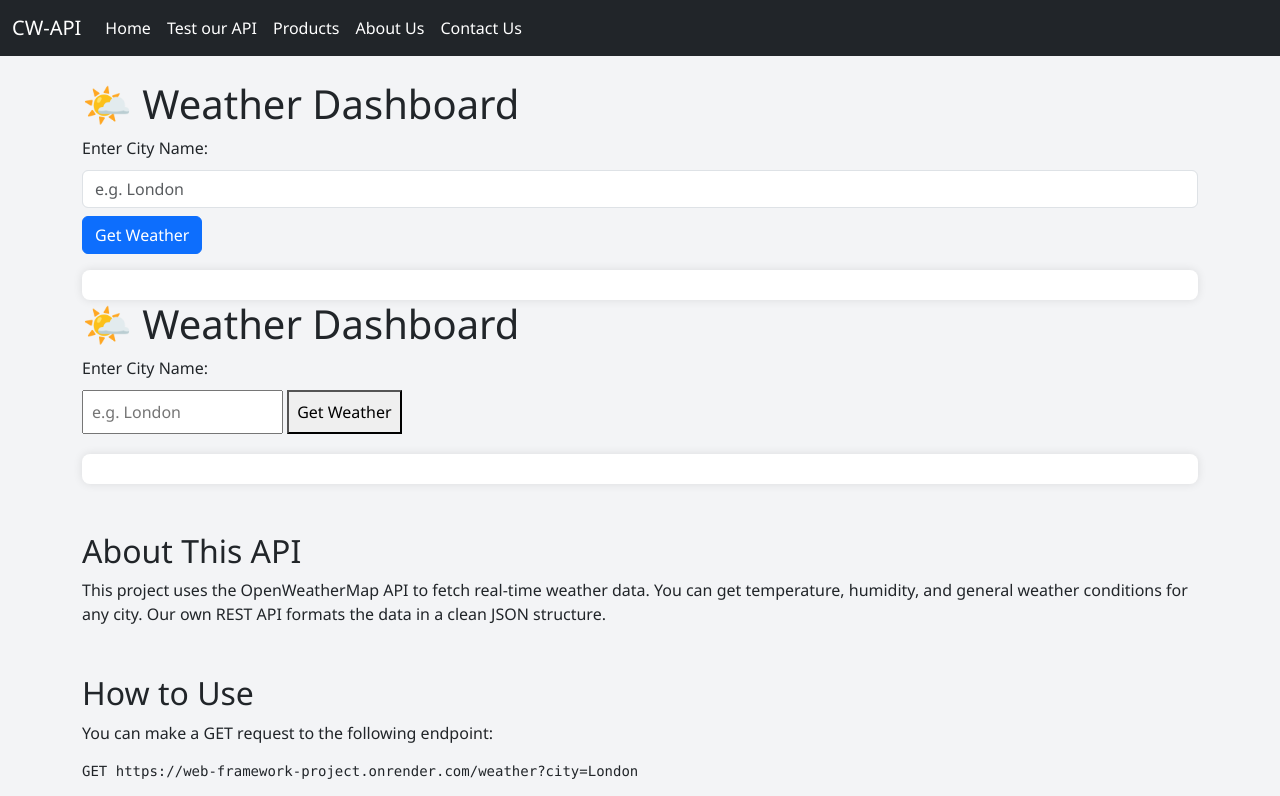
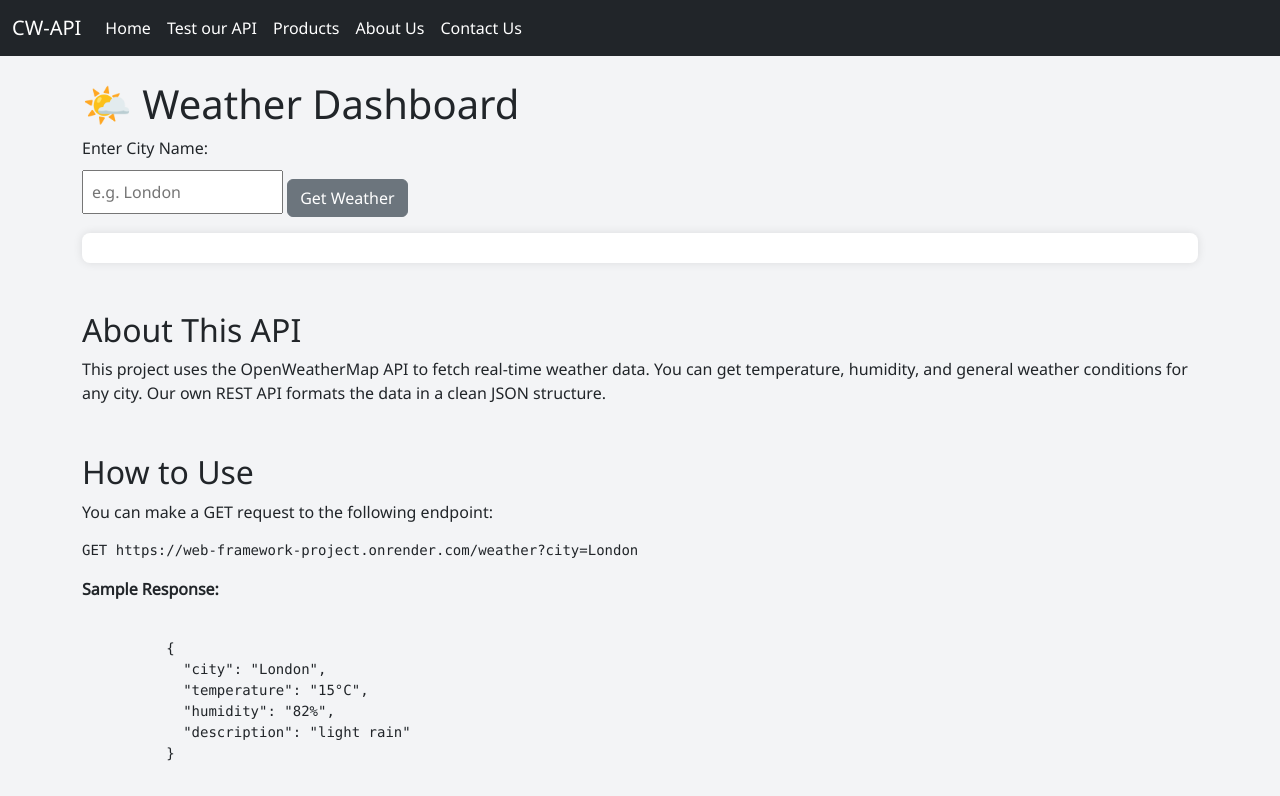
Before and after one commit to Julian23000/Web-Framework-Project, a website: page weather-dashboard-api/public/index.html in a window 1280 px wide. Shown: the top 796 px of the page. Drawn offline with nearby package versions, Linux system fonts and the light colour scheme.

Commit message:
debugging

```diff
--- a/weather-dashboard-api/public/index.html
+++ b/weather-dashboard-api/public/index.html
@@ -95,25 +95,13 @@
       </script>
       <h1 id="test-api" tabindex="0">🌤️ <span id="weather-dashboard">Weather Dashboard</span></h1>
 
-      <form onsubmit="event.preventDefault(); getWeather();" aria-label="Weather Search">
-        <label for="city">Enter City Name:</label><br />
-        <input type="text" id="city" name="city" placeholder="e.g. London" class="form-control" />
-        <button type="submit" class="btn btn-primary mt-2" id="getWeather">Get Weather</button>
-      </form>
+      <label for="city">Enter City Name:</label><br />
+      <input type="text" id="city" name="city" placeholder="e.g. London" />
+      <button onclick="getWeather()" class="btn btn-secondary mt-2" tabindex="0">Get Weather</button>
 
       <!-- ARIA live region for output -->
-      <div id="output" class="result mt-3" aria-live="polite" aria-atomic="true"></div>
+      <div id="output" class="result mt-3" aria-live="polite" aria-atomic="true" tabindex="0"></div>
     </section>
-
-
-<!--  -->
-    <h1 id="test-api">🌤️ Weather Dashboard</h1>
-    <label for="city">Enter City Name:</label><br />
-    <input type="text" id="city" placeholder="e.g. London" />
-    <button onclick="getWeather()">Get Weather</button>
-
-    <div id="output" class="result"></div>
-<!--  -->
 
 
     <section class="my-5" aria-labelledby="about-api">
```
